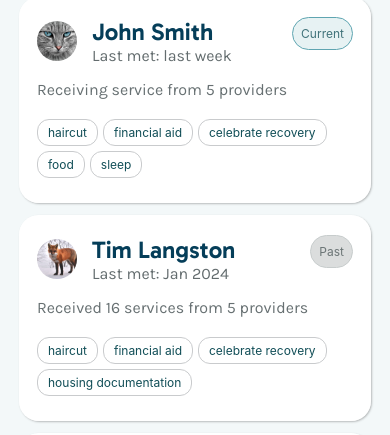
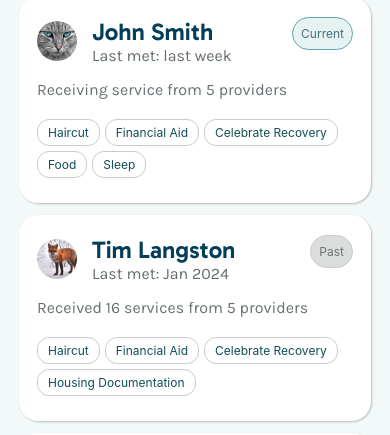
Before and after one commit to Valyria-Studios/ellis_app, a React Native app in the folder App/: screen /Relationships in a window 390 px wide. Shown: the part 359-794 px from the top of the page. Built offline with nearby package versions, Linux system fonts and the light colour scheme.

Commit message:
Made globalstyle for Home and Relationship Cards

```diff
--- a/App/api/Clients.js
+++ b/App/api/Clients.js
@@ -6,11 +6,11 @@ const Clients = [
     status: "Current", //should be dependent on progress bar and if they are working with providers
     recency: "last week", //should be rendered and updated from backend
     services: [
-      "haircut",
-      "financial aid",
-      "celebrate recovery",
-      "food",
-      "sleep",
+      "Haircut",
+      "Financial Aid",
+      "Celebrate Recovery",
+      "Food",
+      "Sleep",
     ], //should be dependent on the services they signed up for
     providers: "Receiving service from 5 providers", //should be dynamically rendered depending on status
     image: require("../assets/images/userImage1.jpg"),
@@ -23,10 +23,10 @@ const Clients = [
     status: "Past", //should be dependent on progress bar and if they are working with providers
     recency: "Jan 2024", //should be rendered and updated from backend depending on current date
     services: [
-      "haircut",
-      "financial aid",
-      "celebrate recovery",
-      "housing documentation",
+      "Haircut",
+      "Financial Aid",
+      "Celebrate Recovery",
+      "Housing Documentation",
     ], //should be dependent on the services they signed up for
     providers: "Received 16 services from 5 providers", //should be dynamically rendered depending on status
     image: require("../assets/images/userImage2.jpg"),
@@ -39,7 +39,7 @@ const Clients = [
     name: "Oscar Simmons",
     status: "Requested", //should be dependent on progress bar and if they are working with providers
     recency: "yesterday", //should be rendered and updated from backend
-    services: ["haircut", "financial aid", "celebrate recovery"], //should be dependent on the services they signed up for
+    services: ["Haircut", "Financial Aid", "Celebrate Recovery"], //should be dependent on the services they signed up for
     providers: "", //should be dynamically rendered depending on status
     image: require("../assets/images/userImage3.jpg"),
     key: "3",
--- a/App/screens/Home.js
+++ b/App/screens/Home.js
@@ -221,11 +221,11 @@ export default function App() {
               {"\n"}
               {amenity.times}
             </Text>
-            <View style={styles.typeContainer}>
+            <View style={globalstyles.tagContainer}>
               {amenity.type && Array.isArray(amenity.type)
                 ? amenity.type.map((type, index) => (
-                    <View key={index} style={styles.typeBackground}>
-                      <Text style={styles.individualType}>{type}</Text>
+                    <View key={index} style={globalstyles.tagBackground}>
+                      <Text style={globalstyles.individualTags}>{type}</Text>
                     </View>
                   ))
                 : null}
@@ -360,26 +360,4 @@ const styles = StyleSheet.create({
     color: "#202425",
     fontSize: 14,
   },
-
-  typeContainer: {
-    flexDirection: "row",
-    flexWrap: "wrap", // in case there are many types and they need to wrap to the next line
-    marginTop: 10,
-  },
-
-  typeBackground: {
-    borderWidth: 1,
-    borderColor: "#c9cbcd",
-    backgroundColor: "#ffffff",
-    borderRadius: 12,
-    paddingHorizontal: 10,
-    paddingVertical: 5,
-    marginRight: 5, // spacing between types
-    marginBottom: 5,
-  },
-
-  individualType: {
-    color: "#114e57",
-    fontSize: 12,
-  },
 });
--- a/App/screens/Relationships.js
+++ b/App/screens/Relationships.js
@@ -172,11 +172,13 @@ const RelationshipPage = () => {
                   : `${client.providers}`}
               </Text>
             </View>
-            <View style={styles.typeContainer}>
+            <View style={globalstyles.tagContainer}>
               {client.services && Array.isArray(client.services)
                 ? client.services.map((services, index) => (
-                    <View key={index} style={styles.typeBackground}>
-                      <Text style={styles.individualType}>{services}</Text>
+                    <View key={index} style={globalstyles.tagBackground}>
+                      <Text style={globalstyles.individualTags}>
+                        {services}
+                      </Text>
                     </View>
                   ))
                 : null}
@@ -305,28 +307,6 @@ const styles = StyleSheet.create({
     color: "#677072",
     fontFamily: "karla-regular",
   },
-
-  typeContainer: {
-    flexDirection: "row",
-    flexWrap: "wrap", // in case there are many types and they need to wrap to the next line
-    marginTop: 10,
-  },
-
-  typeBackground: {
-    borderWidth: 1,
-    borderColor: "#c9cbcd",
-    backgroundColor: "#ffffff",
-    borderRadius: 12,
-    paddingHorizontal: 10,
-    paddingVertical: 5,
-    marginRight: 5, // spacing between types
-    marginBottom: 5,
-  },
-
-  individualType: {
-    color: "#114e57",
-    fontSize: 12,
-  },
 });
 
 export default RelationshipPage;
--- a/App/shared/globalStyles.js
+++ b/App/shared/globalStyles.js
@@ -32,11 +32,26 @@ const globalstyles = StyleSheet.create({
     paddingLeft: 20,
   },
 
-  profileImage: {
-    width: 50,
-    height: 50,
-    borderRadius: 25,
-    marginRight: 15,
+  tagContainer: {
+    flexDirection: "row",
+    flexWrap: "wrap", // in case there are many types and they need to wrap to the next line
+    marginTop: 10,
+  },
+
+  tagBackground: {
+    borderWidth: 1,
+    borderColor: "#c9cbcd",
+    backgroundColor: "#ffffff",
+    borderRadius: 12,
+    paddingHorizontal: 10,
+    paddingVertical: 5,
+    marginRight: 5, // spacing between types
+    marginBottom: 5,
+  },
+
+  individualTags: {
+    color: "#114e57",
+    fontSize: 12,
   },
 });
 
```
